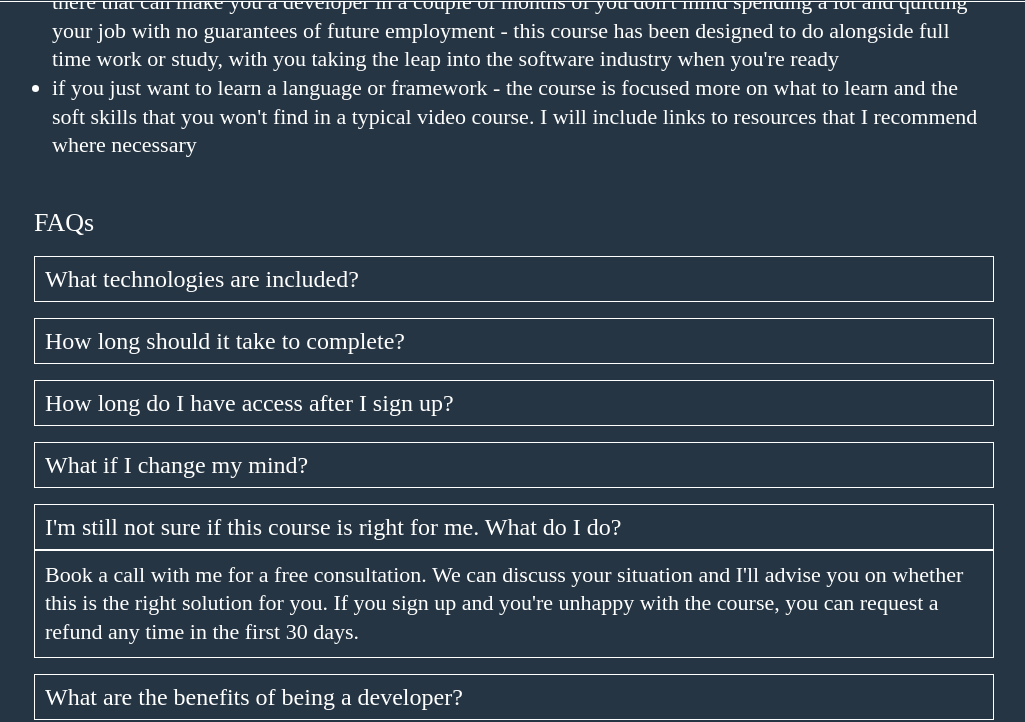
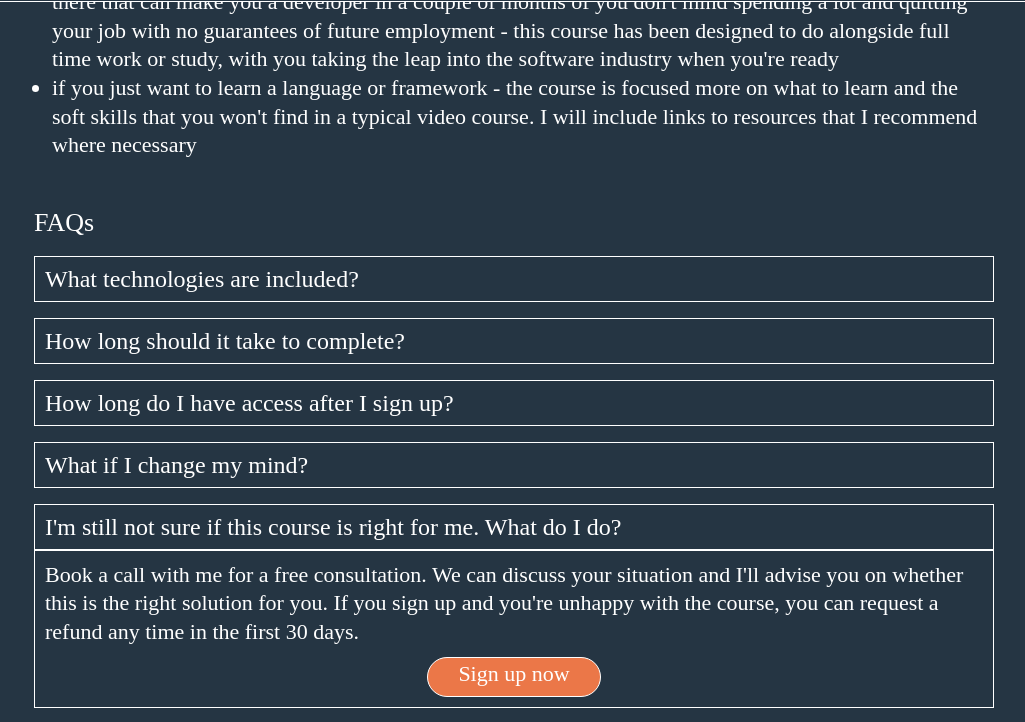
Before and after one commit to michaelrevans/dev-essentials, a Gatsby site: page / in a window 1280 px wide. Both pictures are taken after a click on the element 640 px from the left and 1961 px from the top of the page. Shown: the part 1435-2157 px from the top of the page, without its empty margins (126-1151 px from the left). Built offline with nearby package versions, Linux system fonts and the light colour scheme; Gatsby itself is replaced by a stand-in of ours.

Commit message:
Add sign up button to FAQ answer section

```diff
--- a/src/components/common/Faq/index.tsx
+++ b/src/components/common/Faq/index.tsx
@@ -1,4 +1,5 @@
 import React, { useState } from "react";
+import SubmitButton from "../form/SubmitButton";
 import useStyles from "./styles";
 
 interface FaqProps {
@@ -21,6 +22,10 @@ const Faq = ({ question, answer }: FaqProps) => {
     {showAnswer &&
       <div className={classes.answer}>
         <p>{answer}</p>
+
+        <div className={classes.buttonContainer}>
+          <a href="#sign-up" className={classes.button}>Sign up now</a>
+        </div>
       </div>
     }
   </div>
--- a/src/components/common/Faq/styles.ts
+++ b/src/components/common/Faq/styles.ts
@@ -1,4 +1,5 @@
 import { createUseStyles } from "react-jss";
+import { brand } from "../../../styles/brand";
 
 const faqStyles = createUseStyles({
   question: {
@@ -12,6 +13,35 @@ const faqStyles = createUseStyles({
     padding: 10,
     border: "1px solid"
   },
+
+  buttonContainer: {
+    marginTop: 10,
+    display: "flex",
+  },
+  button: {
+    padding: {
+      left: 30,
+      right: 30,
+      top: 5,
+      bottom: 5,
+    },
+    backgroundColor: brand.colors.secondary,
+    color: brand.colors.text,
+    border: `1px solid ${brand.colors.text}`,
+    height: 40,
+    fontSize: brand.fonts.normal,
+    borderRadius: 20,
+    cursor: "pointer",
+    textDecoration: "none",
+    margin: {
+      left: "auto",
+      right: "auto",
+    },
+
+    "&:hover": {
+      filter: "brightness(80%)",
+    }
+  },
 });
 
 export default faqStyles;
--- a/src/components/common/form/SubmitButton/index.tsx
+++ b/src/components/common/form/SubmitButton/index.tsx
@@ -1,7 +1,7 @@
 import React, { ButtonHTMLAttributes } from "react";
 import useStyles from "./styles";
 
-interface SubmitButtonProps extends ButtonHTMLAttributes<string> {
+interface SubmitButtonProps extends ButtonHTMLAttributes<HTMLButtonElement> {
   text: string;
 }
 
--- a/src/pages/index.tsx
+++ b/src/pages/index.tsx
@@ -67,7 +67,7 @@ export default function Home({ location }: PageProps) {
     <Layout>
       <Seo title="Dev Essentials Course" description={description} pathname={pathname} />
 
-      <h1>Dev Essentials Course</h1>
+      <h1 id="sign-up">Dev Essentials Course</h1>
 
       <div className={classes.container}>
         <div className={classes.leftColumn}>
@@ -85,7 +85,7 @@ export default function Home({ location }: PageProps) {
         </div>
 
         <div className={classes.rightColumn}>
-          <h2 id="sign-up">Sign up for early access</h2>
+          <h2>Sign up for early access</h2>
           <Form onSubmit={handleSubmit} action="">
             <FormGroup>
               <Label text="Name" htmlFor="name" />
```
